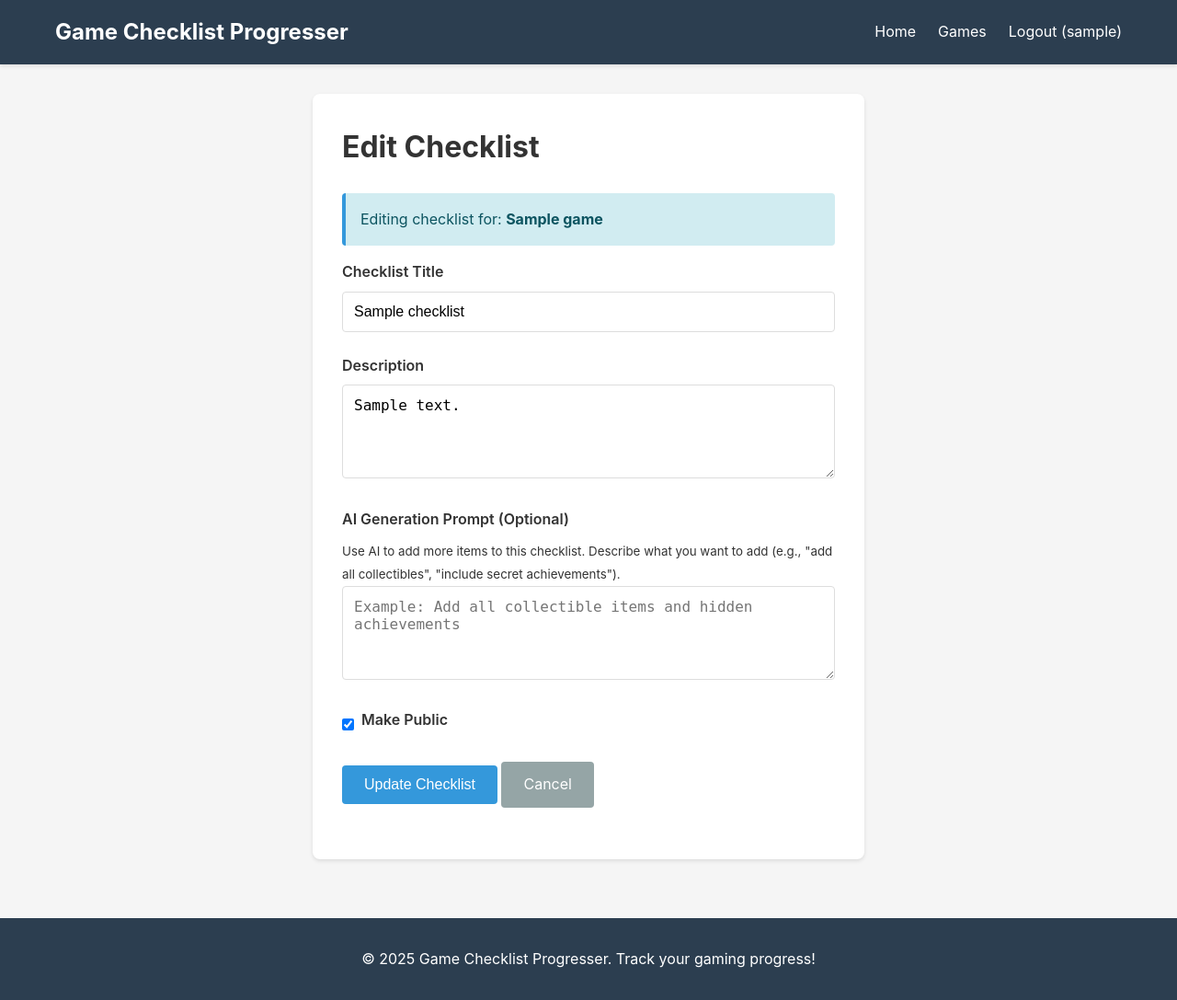
After one commit to kelvinzhu2000/game-checklist-progresser, a Flask app: page /checklist/1/edit in a window 1280 px wide. The commit adds this page. Shown: the whole page at 92% size. Run offline with Flask 3, Linux system fonts and the light colour scheme; a user stored in the database is signed in; tables that the repository leaves empty hold one stand-in row (values such as "Sample post").

Commit message:
Add edit checklist functionality with AI prompt support
Co-authored-by: kelvinzhu2000 <1774863+kelvinzhu2000@users.noreply.github.com>

```diff
--- a/app/forms.py
+++ b/app/forms.py
@@ -40,6 +40,14 @@ class ChecklistItemForm(FlaskForm):
     description = TextAreaField('Description')
     submit = SubmitField('Add Item')
 
+class ChecklistEditForm(FlaskForm):
+    title = StringField('Checklist Title', validators=[DataRequired(), Length(max=200)])
+    description = TextAreaField('Description')
+    ai_prompt = TextAreaField('AI Generation Prompt (Optional)',
+                              description='Describe what items you want to add or modify in this checklist, and AI will help you.')
+    is_public = BooleanField('Make Public', default=True)
+    submit = SubmitField('Update Checklist')
+
 class GameForm(FlaskForm):
     name = StringField('Game Name', validators=[DataRequired(), Length(max=200)])
     submit = SubmitField('Add Game')
--- a/app/routes.py
+++ b/app/routes.py
@@ -3,7 +3,7 @@ from flask_login import login_user, logout_user, current_user, login_required
 from urllib.parse import urlparse
 from app import db
 from app.models import User, Game, Checklist, ChecklistItem, UserChecklist, UserProgress
-from app.forms import RegistrationForm, LoginForm, ChecklistForm, ChecklistItemForm, GameForm
+from app.forms import RegistrationForm, LoginForm, ChecklistForm, ChecklistItemForm, GameForm, ChecklistEditForm
 from app.ai_service import generate_checklist_items
 from datetime import datetime
 from sqlalchemy import func
@@ -275,6 +275,68 @@ def view(checklist_id):
     return render_template('view_checklist.html', checklist=checklist, items=items,
                          user_copy=user_copy, progress=progress)
 
+@checklist_bp.route('/<int:checklist_id>/edit', methods=['GET', 'POST'])
+@login_required
+def edit(checklist_id):
+    """Edit a checklist that the user created."""
+    checklist = Checklist.query.get_or_404(checklist_id)
+
+    # Only the creator can edit their checklist
+    if checklist.creator_id != current_user.id:
+        abort(403)
+
+    form = ChecklistEditForm()
+
+    if form.validate_on_submit():
+        # Update basic checklist information
+        checklist.title = form.title.data
+        checklist.description = form.description.data
+        checklist.is_public = form.is_public.data
+
+        # If AI prompt is provided, generate additional items
+        if form.ai_prompt.data and form.ai_prompt.data.strip():
+            generated_items = generate_checklist_items(
+                game_name=checklist.game.name,
+                title=form.title.data,
+                prompt=form.ai_prompt.data,
+                description=form.description.data or ""
+            )
+
+            if generated_items:
+                # Get the max order to append new items
+                max_order = db.session.query(db.func.max(ChecklistItem.order)).filter_by(
+                    checklist_id=checklist_id
+                ).scalar() or 0
+
+                # Add generated items to the checklist
+                for index, item_data in enumerate(generated_items):
+                    item = ChecklistItem(
+                        checklist_id=checklist.id,
+                        title=item_data['title'],
+                        description=item_data.get('description', ''),
+                        order=max_order + index + 1
+                    )
+                    db.session.add(item)
+
+                db.session.commit()
+                flash(f'Checklist updated with {len(generated_items)} AI-generated items!', 'success')
+            else:
+                db.session.commit()
+                flash('Checklist updated, but AI generation failed.', 'warning')
+        else:
+            db.session.commit()
+            flash('Checklist updated successfully!', 'success')
+
+        return redirect(url_for('checklist.view', checklist_id=checklist.id))
+
+    # Pre-populate form with existing data
+    if request.method == 'GET':
+        form.title.data = checklist.title
+        form.description.data = checklist.description
+        form.is_public.data = checklist.is_public
+
+    return render_template('edit_checklist.html', form=form, checklist=checklist)
+
 @checklist_bp.route('/<int:checklist_id>/add_item', methods=['GET', 'POST'])
 @login_required
 def add_item(checklist_id):
--- /dev/null
+++ b/app/templates/edit_checklist.html
@@ -0,0 +1,60 @@
+{% extends "base.html" %}
+
+{% block title %}Edit Checklist - Game Checklist Progresser{% endblock %}
+
+{% block content %}
+<div class="form-container">
+    <h1>Edit Checklist</h1>
+    <p class="info-message">Editing checklist for: <strong>{{ checklist.game.name }}</strong></p>
+    <form method="POST" action="{{ url_for('checklist.edit', checklist_id=checklist.id) }}">
+        {{ form.hidden_tag() }}
+
+        <div class="form-group">
+            {{ form.title.label }}
+            {{ form.title(class="form-control") }}
+            {% if form.title.errors %}
+                <ul class="errors">
+                    {% for error in form.title.errors %}
+                        <li>{{ error }}</li>
+                    {% endfor %}
+                </ul>
+            {% endif %}
+        </div>
+
+        <div class="form-group">
+            {{ form.description.label }}
+            {{ form.description(class="form-control", rows="4") }}
+            {% if form.description.errors %}
+                <ul class="errors">
+                    {% for error in form.description.errors %}
+                        <li>{{ error }}</li>
+                    {% endfor %}
+                </ul>
+            {% endif %}
+        </div>
+
+        <div class="form-group">
+            {{ form.ai_prompt.label }}
+            <small class="form-text">Use AI to add more items to this checklist. Describe what you want to add (e.g., "add all collectibles", "include secret achievements").</small>
+            {{ form.ai_prompt(class="form-control", rows="4", placeholder="Example: Add all collectible items and hidden achievements") }}
+            {% if form.ai_prompt.errors %}
+                <ul class="errors">
+                    {% for error in form.ai_prompt.errors %}
+                        <li>{{ error }}</li>
+                    {% endfor %}
+                </ul>
+            {% endif %}
+        </div>
+
+        <div class="form-group checkbox">
+            {{ form.is_public() }}
+            {{ form.is_public.label }}
+        </div>
+
+        <div class="form-group">
+            {{ form.submit(class="btn btn-primary") }}
+            <a href="{{ url_for('checklist.view', checklist_id=checklist.id) }}" class="btn btn-secondary">Cancel</a>
+        </div>
+    </form>
+</div>
+{% endblock %}
--- a/app/templates/view_checklist.html
+++ b/app/templates/view_checklist.html
@@ -14,6 +14,7 @@
 
         {% if current_user.is_authenticated %}
             {% if checklist.creator_id == current_user.id %}
+                <a href="{{ url_for('checklist.edit', checklist_id=checklist.id) }}" class="btn btn-primary">Edit Checklist</a>
                 <a href="{{ url_for('checklist.add_item', checklist_id=checklist.id) }}" class="btn btn-primary">Add Item</a>
                 <form method="POST" action="{{ url_for('checklist.delete', checklist_id=checklist.id) }}" style="display: inline;" onsubmit="return confirm('Are you sure you want to delete this checklist? This will remove it for everyone who copied it.');">
                     <button type="submit" class="btn btn-danger">Delete Checklist</button>
```
